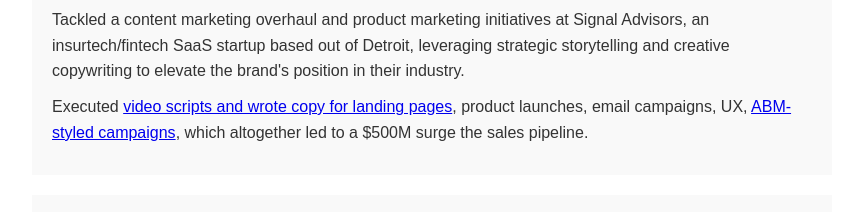
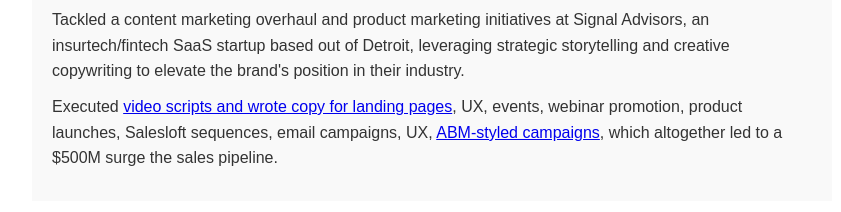
Before and after one commit to khobster/bubtheescapeartist, a plain HTML site: page copywriting.html in a window 1280 px wide. Shown: the part 199-411 px from the top of the page, without its empty margins (208-1049 px from the left). Drawn offline with Linux system fonts and the light colour scheme.

Commit message:
Update copywriting.html

```diff
--- a/copywriting.html
+++ b/copywriting.html
@@ -15,7 +15,7 @@
             <img src="signallogo.png" alt="Signal logo" class="company-logo">
             <div class="time-period">2023</div>
             <p>Tackled a content marketing overhaul and product marketing initiatives at Signal Advisors, an insurtech/fintech SaaS startup based out of Detroit, leveraging strategic storytelling and creative copywriting to elevate the brand's position in their industry.</p>
-            <p>Executed <strong></strong><a href="https://go.signaladvisors.com/letleadsfindyou">video scripts and wrote copy for landing pages</a></strong>, product launches, email campaigns, UX, <strong></strong><a href="https://go.signaladvisors.com/launch-a-podcast">ABM-styled campaigns</a></strong>, which altogether led to a $500M surge the sales pipeline.</p>
+            <p>Executed <strong></strong><a href="https://go.signaladvisors.com/letleadsfindyou">video scripts and wrote copy for landing pages</a></strong>, UX, events, webinar promotion, product launches, Salesloft sequences, email campaigns, UX, <strong></strong><a href="https://go.signaladvisors.com/launch-a-podcast">ABM-styled campaigns</a></strong>, which altogether led to a $500M surge the sales pipeline.</p>
         </div>
          <!-- Experience Block -->
         <div class="experience-block">
```
